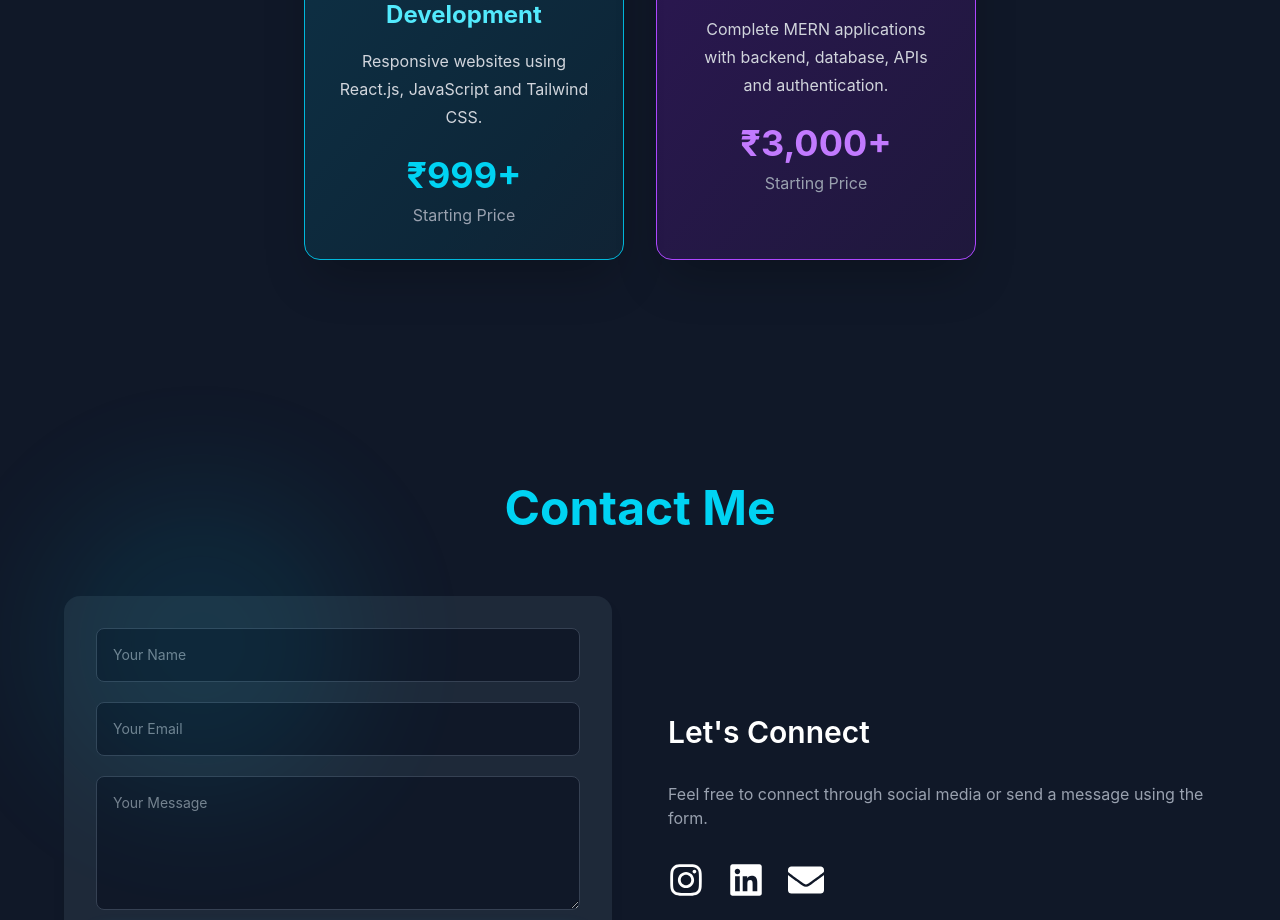
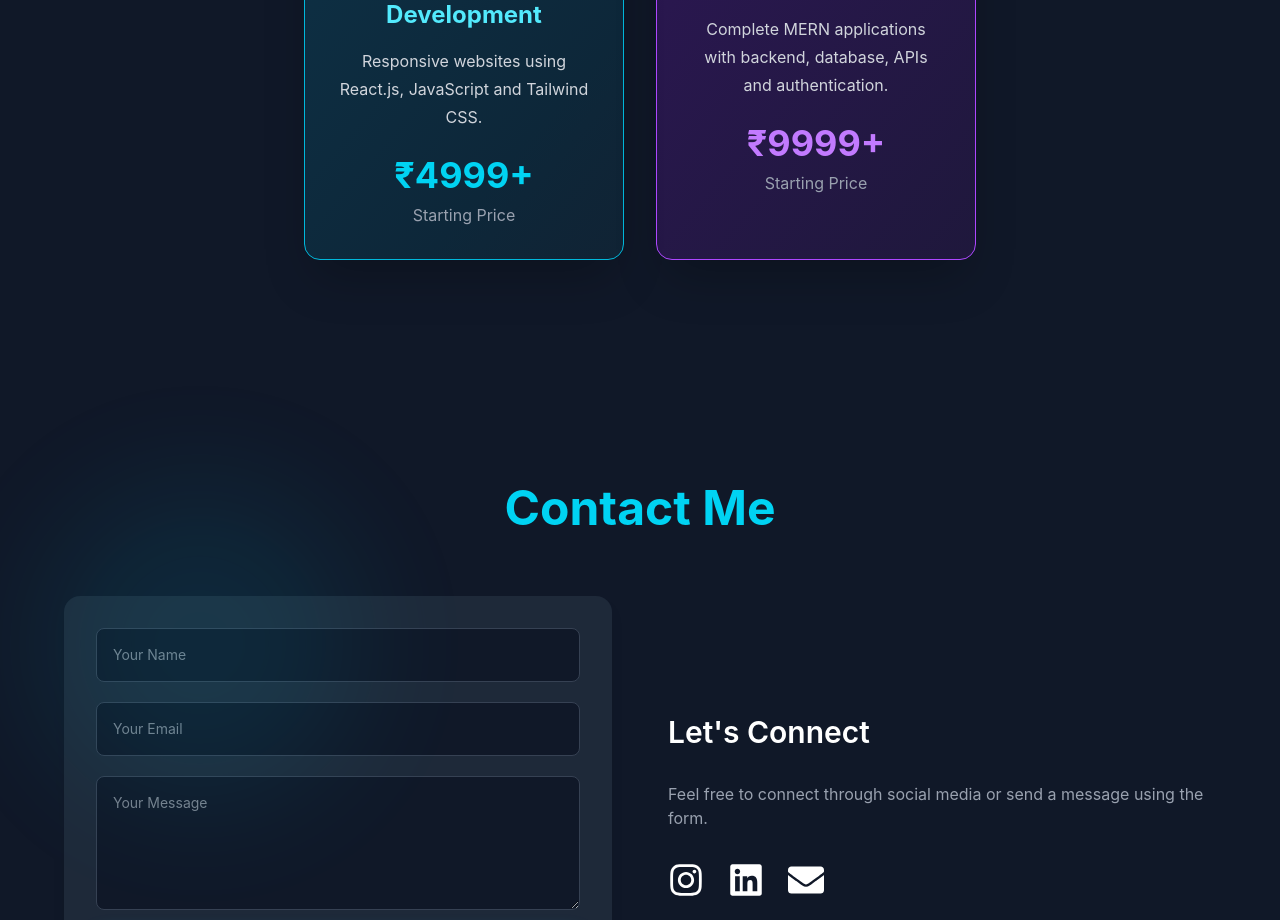
Before and after one commit to himanshurajvaishnav123/portfolio, a React app: page / in a window 1280 px wide. Shown: the part 3520-4440 px from the top of the page. Built offline with nearby package versions, Linux system fonts and the light colour scheme; the HTML template or start-up script is replaced by a standard one.

Commit message:
services : Projects Price Updated

```diff
--- a/src/pages/PortfolioHome.jsx
+++ b/src/pages/PortfolioHome.jsx
@@ -465,7 +465,7 @@ function PortfolioHome() {
                             </p>
 
                             <p className="text-4xl font-bold text-cyan-400 mt-6">
-                                ₹999+
+                                ₹4999+
                             </p>
 
                             <p className="text-gray-400 mt-2">
@@ -490,7 +490,7 @@ function PortfolioHome() {
                             </p>
 
                             <p className="text-4xl font-bold text-purple-400 mt-6">
-                                ₹3,000+
+                                ₹9999+
                             </p>
 
                             <p className="text-gray-400 mt-2">
```
